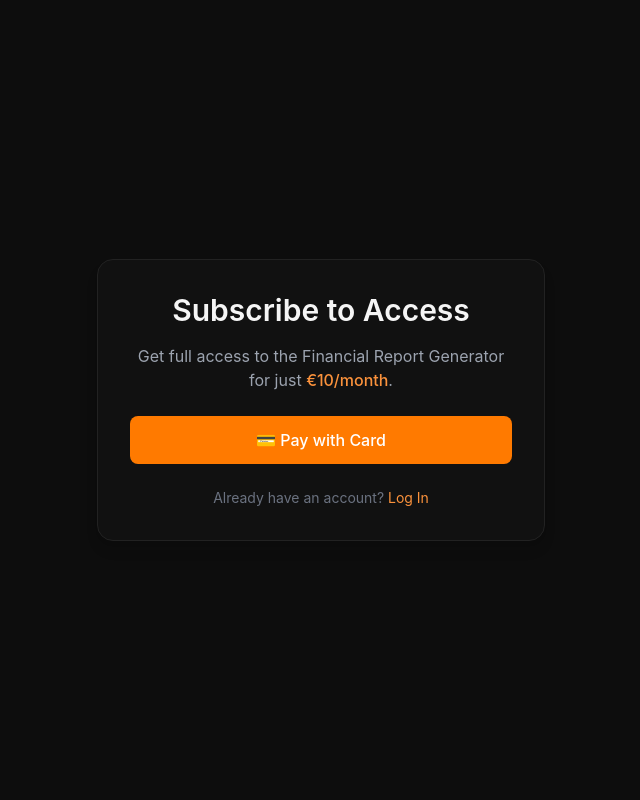
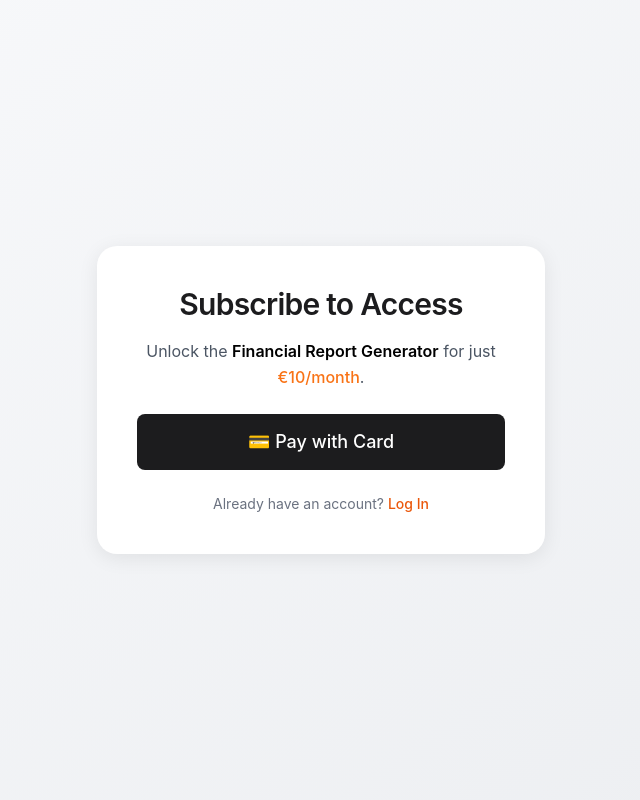
Before and after one commit to delavinaivan-bit/financial-saas, a Flask app: page /dashboard in a window 1280 px wide. Shown: the whole page, without its empty margins (319-959 px from the left). Run offline with Flask 3, Linux system fonts and the light colour scheme; the visitor is signed in with stand-in values (Sample User, id 1); some libraries are stand-ins or nearby versions.

Commit message:
Update subscribe_prompt.html

```diff
--- a/templates/subscribe_prompt.html
+++ b/templates/subscribe_prompt.html
@@ -7,68 +7,72 @@
   <script src="https://cdn.tailwindcss.com"></script>
   <style>
     body {
-      background-color: #0d0d0d;
-      color: #f5f5f5;
+      background: linear-gradient(145deg, #f8f9fb, #eceef1);
+      color: #1c1c1e;
       font-family: -apple-system, BlinkMacSystemFont, "Segoe UI", Roboto, sans-serif;
     }
-    .btn-primary {
-      background-color: #ff7a00;
-      transition: all 0.2s ease;
+    .card {
+      background-color: #fff;
+      border-radius: 1.25rem;
+      box-shadow: 0 4px 20px rgba(0, 0, 0, 0.08);
+      transition: all 0.3s ease;
     }
-    .btn-primary:hover {
-      background-color: #ff9a33;
+    .card:hover {
+      transform: translateY(-2px);
+      box-shadow: 0 6px 30px rgba(0, 0, 0, 0.12);
+    }
+    .btn-subscribe {
+      background-color: #1c1c1e;
+      color: white;
+      border: 2px solid transparent;
+      transition: all 0.25s ease;
+    }
+    .btn-subscribe:hover {
+      background-color: #2d2d2f;
+      border-color: #ff8c00;
+      box-shadow: 0 0 10px rgba(255, 140, 0, 0.4);
     }
   </style>
 </head>
+
 <body class="flex items-center justify-center min-h-screen">
-  <div class="w-full max-w-md bg-[#111] border border-[#222] p-8 rounded-2xl shadow-lg text-center">
-    <h1 class="text-3xl font-semibold mb-4">Subscribe to Access</h1>
-    <p class="text-gray-400 mb-6">
-      Get full access to the Financial Report Generator for just <span class="text-orange-400 font-medium">€10/month</span>.
+  <div class="w-full max-w-md p-10 card text-center">
+    <h1 class="text-3xl font-semibold mb-4 tracking-tight">Subscribe to Access</h1>
+    <p class="text-gray-600 mb-6 leading-relaxed">
+      Unlock the <span class="font-semibold text-black">Financial Report Generator</span>
+      for just <span class="text-orange-500 font-medium">€10/month</span>.
     </p>
 
-    <button id="checkout-button" class="btn-primary w-full py-3 px-4 text-white font-medium rounded-lg">
+    <button id="checkout-button" class="btn-subscribe w-full py-3 px-4 text-lg font-medium rounded-lg">
       💳 Pay with Card
     </button>
 
     <div class="mt-6 text-gray-500 text-sm">
       Already have an account?
-      <a href="/login" class="text-orange-400 hover:underline">Log In</a>
+      <a href="/login" class="text-orange-600 hover:underline font-medium">Log In</a>
     </div>
   </div>
 
   <!-- ✅ Stripe official library -->
   <script src="https://js.stripe.com/v3/"></script>
 
-  <!-- ✅ Functional checkout script -->
+  <!-- ✅ Stripe checkout handler -->
   <script>
   document.addEventListener("DOMContentLoaded", function() {
-    console.log("✅ Page loaded, initializing Stripe...");
-
-    if (typeof Stripe === "undefined") {
-      console.error("❌ Stripe not loaded! Network or CSP issue.");
-      alert("Stripe script failed to load. Try refreshing.");
-      return;
-    }
-
     const stripe = Stripe("{{ publishable_key }}");
-    console.log("Stripe initialized with key:", "{{ publishable_key }}");
 
     document.getElementById("checkout-button").addEventListener("click", async () => {
       try {
-        console.log("🟠 Creating checkout session...");
         const response = await fetch("/create-checkout-session", { method: "POST" });
         const data = await response.json();
-        console.log("Stripe session response:", data);
 
         if (data.id) {
-          const result = await stripe.redirectToCheckout({ sessionId: data.id });
-          if (result.error) alert(result.error.message);
+          await stripe.redirectToCheckout({ sessionId: data.id });
         } else {
-          alert("Error creating checkout session. Check console for details.");
+          alert("Error creating checkout session.");
         }
       } catch (err) {
-        console.error("Checkout error:", err);
+        console.error(err);
         alert("Error communicating with server.");
       }
     });
```
